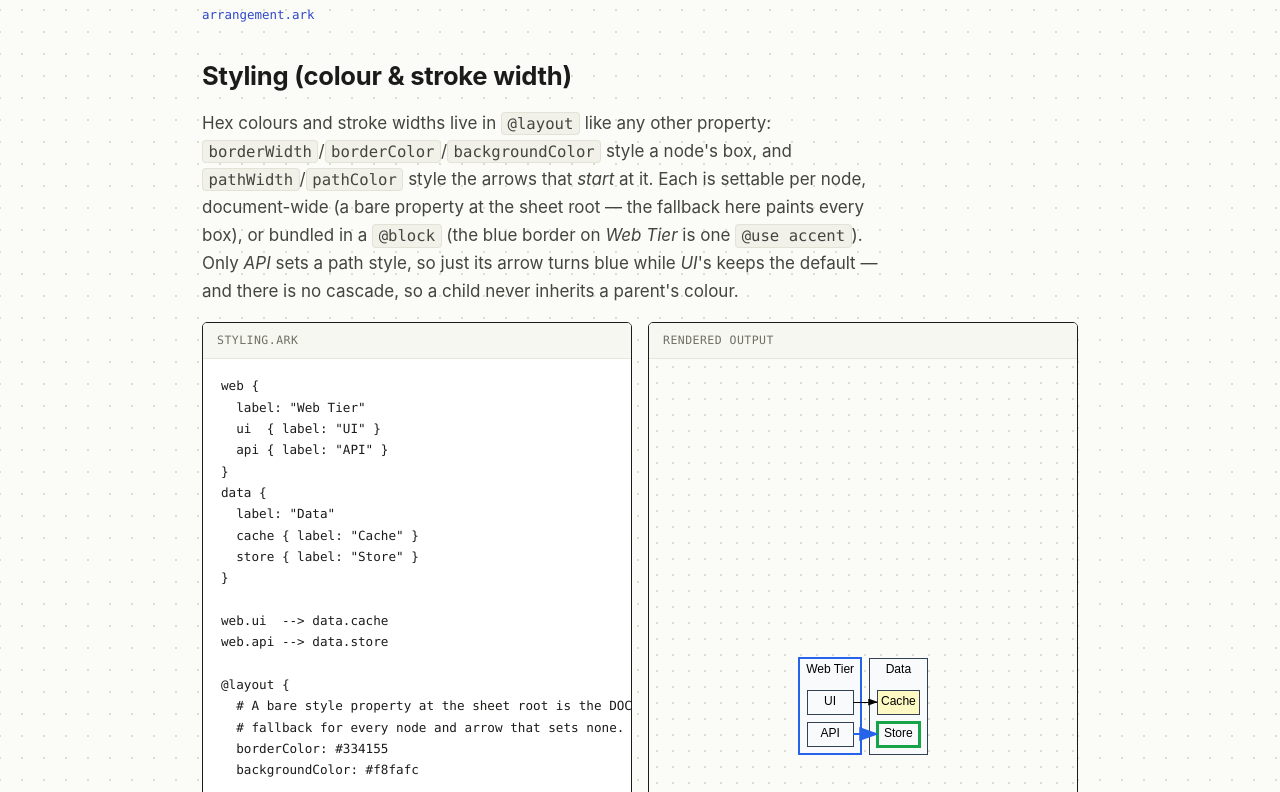
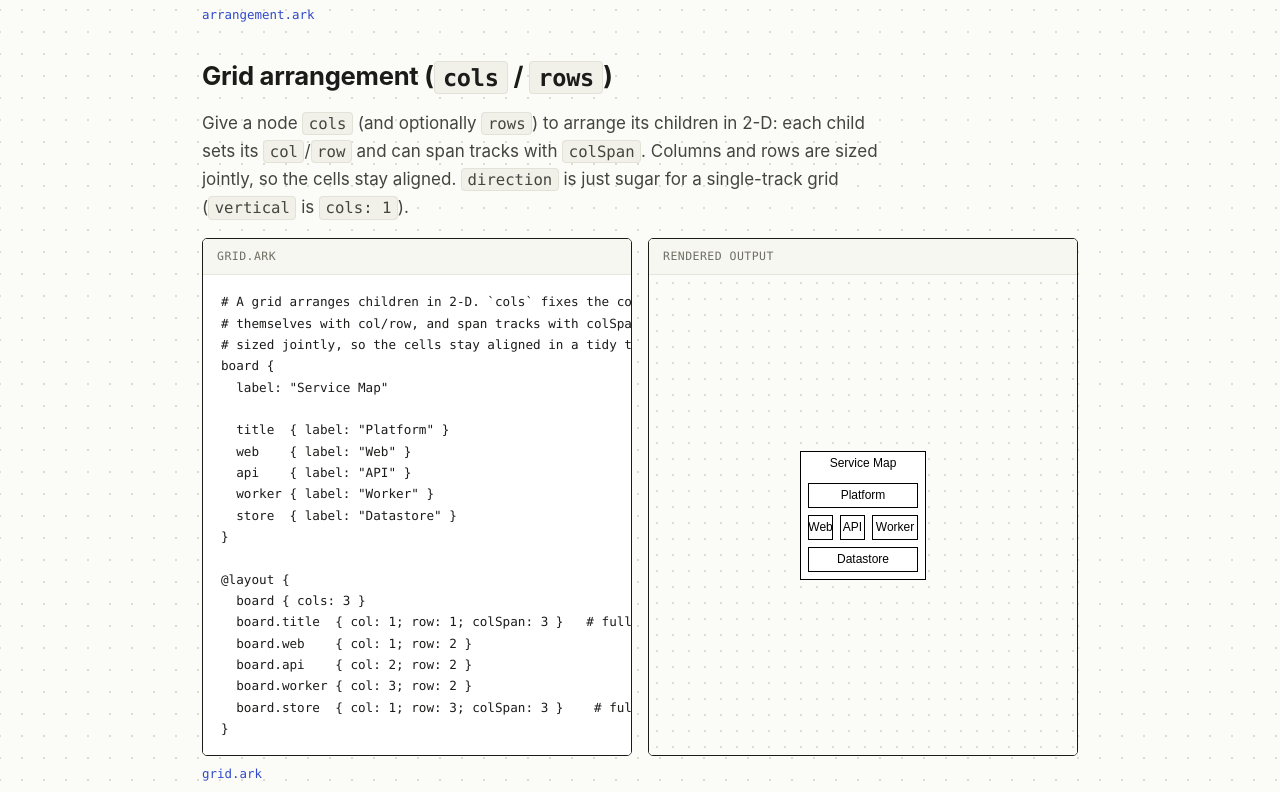
Before and after one commit to kurrik/arkitecture, a plain HTML site: page site/examples.html in a window 1280 px wide. Shown: the part 7008-7800 px from the top of the page. Drawn offline with Linux system fonts and the light colour scheme; a script that the page names is missing.

Commit message:
docs: document the grid arrangement and add grid examples (#34)
The grid (cols/rows, col/row placement, colSpan/rowSpan, justify/align) shipped
in the consolidation but was only covered in docs/ — the user-facing surfaces
still described 1-D stacking only. Fill that in:

- site/spec.html: a `cols`/`rows` row in the declarations table and a new "Grid
  arrangement" section (per-child placement table + joint sizing, sparse/spacer,
  direct-only rules)
- README.md: grid properties in the layout list and a "Grid arrangement" section
  with a worked example
- examples/grid.ark: a fully commented standalone reference (cols, col/row,
  colSpan, an empty spacer row, justify)
- site/examples/grid.ark + a card on the Examples page (rendered grid.svg,
  source injected via sitegen)
- examples/annotated.ark: header note pointing at grid.ark for 2-D layout

No library change; all example renders are byte-stable and sitegen is idempotent.


Claude-Session: https://claude.ai/code/session_0137yTBRR8znmC7f2pGcX4hp

Co-authored-by: Claude <noreply@anthropic.com>

```diff
--- a/site/examples.html
+++ b/site/examples.html
@@ -372,6 +372,44 @@ ordering.orders#db --&gt; inventory#api</code></pre>
     </article>
 
     <article class="example">
+      <h2>Grid arrangement (<code>cols</code> / <code>rows</code>)</h2>
+      <p>Give a node <code>cols</code> (and optionally <code>rows</code>) to arrange its children in 2-D: each child sets its <code>col</code>/<code>row</code> and can span tracks with <code>colSpan</code>. Columns and rows are sized jointly, so the cells stay aligned. <code>direction</code> is just sugar for a single-track grid (<code>vertical</code> is <code>cols: 1</code>).</p>
+      <div class="demo">
+        <div class="panel source">
+          <div class="panel-label">grid.ark</div>
+<pre><code data-ark="examples/grid.ark"># A grid arranges children in 2-D. `cols` fixes the columns; children place
+# themselves with col/row, and span tracks with colSpan. Columns and rows are
+# sized jointly, so the cells stay aligned in a tidy table.
+board {
+  label: "Service Map"
+
+  title  { label: "Platform" }
+  web    { label: "Web" }
+  api    { label: "API" }
+  worker { label: "Worker" }
+  store  { label: "Datastore" }
+}
+
+@layout {
+  board { cols: 3 }
+  board.title  { col: 1; row: 1; colSpan: 3 }   # full-width header
+  board.web    { col: 1; row: 2 }
+  board.api    { col: 2; row: 2 }
+  board.worker { col: 3; row: 2 }
+  board.store  { col: 1; row: 3; colSpan: 3 }    # full-width footer
+}</code></pre>
+        </div>
+        <div class="panel render">
+          <div class="panel-label">rendered output</div>
+          <div class="render-area">
+            <img src="examples/grid.svg" alt="A Service Map box with a full-width Platform header above a row of aligned Web, API and Worker cells, above a full-width Datastore footer." />
+          </div>
+        </div>
+      </div>
+      <p class="dl"><a href="examples/grid.ark">grid.ark</a></p>
+    </article>
+
+    <article class="example">
       <h2>Styling (colour &amp; stroke width)</h2>
       <p>Hex colours and stroke widths live in <code>@layout</code> like any other property: <code>borderWidth</code>/<code>borderColor</code>/<code>backgroundColor</code> style a node's box, and <code>pathWidth</code>/<code>pathColor</code> style the arrows that <em>start</em> at it. Each is settable per node, document-wide (a bare property at the sheet root — the fallback here paints every box), or bundled in a <code>@block</code> (the blue border on <em>Web Tier</em> is one <code>@use accent</code>). Only <em>API</em> sets a path style, so just its arrow turns blue while <em>UI</em>'s keeps the default — and there is no cascade, so a child never inherits a parent's colour.</p>
       <div class="demo">
```
Also changed, not shown: site/spec.html (+35 -1 lines), README.md, site/examples/grid.svg (added), 3 other files.
